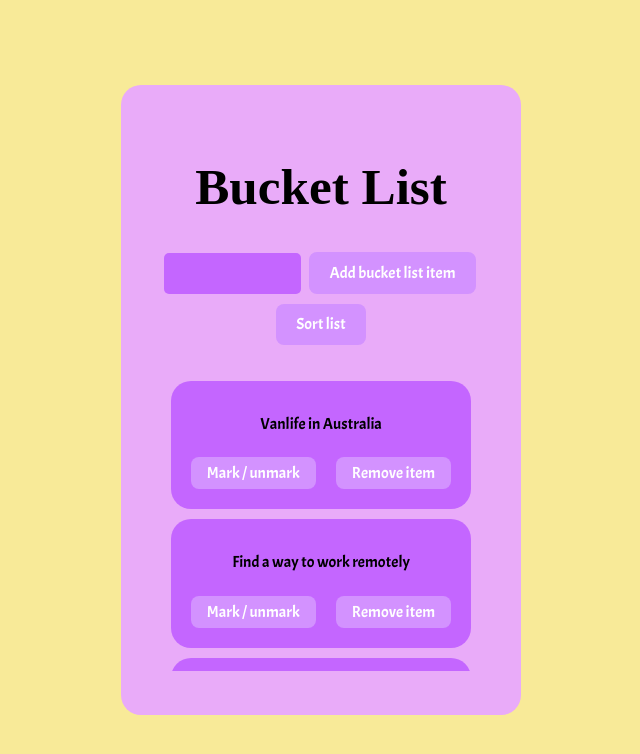
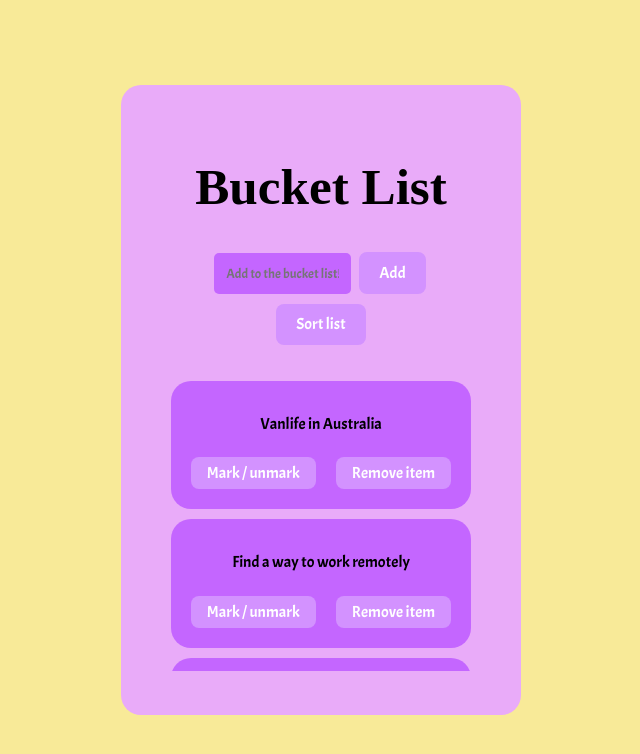
Before and after one commit to Medieinstitutet/the-todos-jennikaelisson, a React (Vite) app: page / in a window 1280 px wide. Shown: the top 754 px of the page, without its empty margins (319-959 px from the left). Built offline with nearby package versions, Linux system fonts and the light colour scheme; a web font is replaced by a local one.

Commit message:
removed unneccessary code

```diff
--- a/src/components/ToDoForm.tsx
+++ b/src/components/ToDoForm.tsx
@@ -1,5 +1,4 @@
 import { ChangeEvent, FormEvent, useState } from "react"
-// import { BucketItem } from "../models/BucketItem";
 
 interface IAddToListProps {
     addNewItem: (additionalListItem: string) => void;
@@ -13,30 +12,18 @@ export const ToDoForm = (props: IAddToListProps) => {
 
         props.addNewItem(newItem);
         setNewItem("");
-        //localStorage.setItem('task', JSON.stringify(newItem));
     }
 
     const handleChange = (e: ChangeEvent<HTMLInputElement>) => {
-        //console.log(e.target);
-        //console.log(e.target.value);
         setNewItem(e.target.value)
     }
 
-   // const handleSave = (e: FormEvent) => { // behövs denna?
-     //   e.preventDefault();
+    return (
 
-       // console.log("Nytt item: ", newItem);
+        <form>
+            <input type="text" onChange={handleChange} value={newItem} placeholder="Add to the bucket list!" />
+            <button onClick={handleClick}>Add</button>
+        </form>
 
-//    }
-
-    return (
-        <form>
-            <input type="text" onChange={handleChange} value={newItem}/>
-            <button onClick={handleClick}>Add bucket list item</button>
-        </form>
     )
 }
-
-//(e: ChangeEvent<HTMLInputElement>) => {setNewItem(e.target.value);}
-// <BucketItem>(new BucketItem("", false))
-//  ...newItem, bucketActivity:
```
